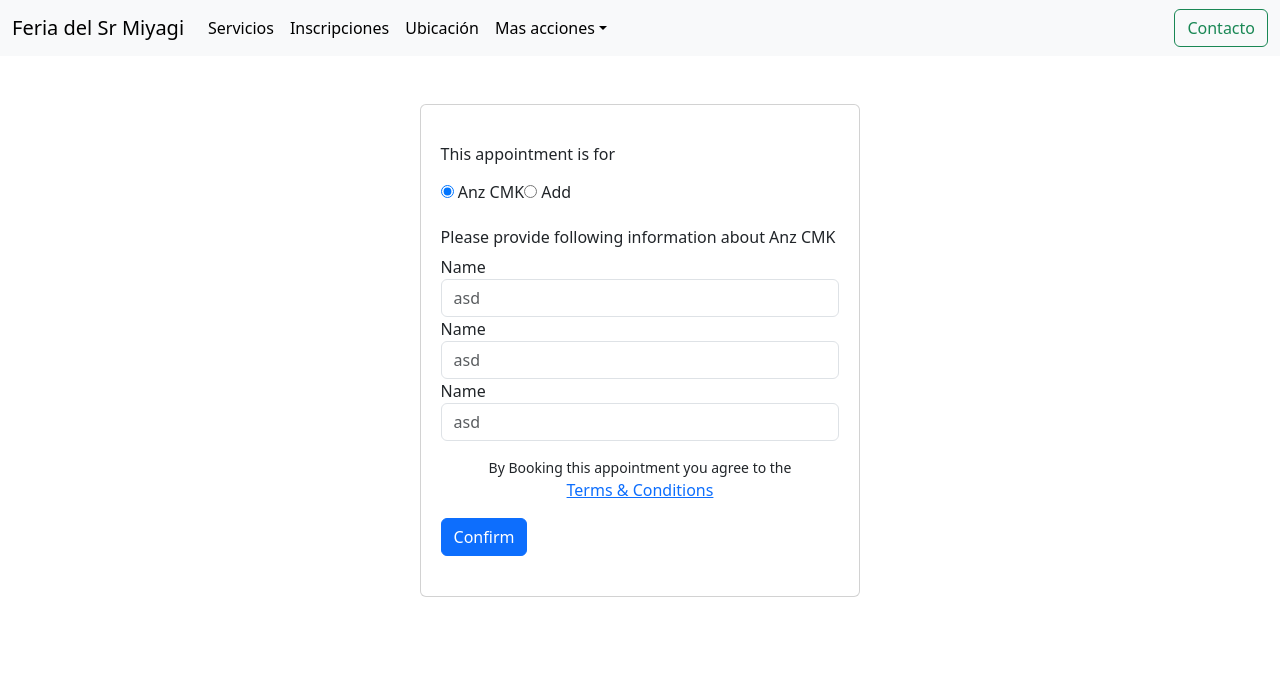
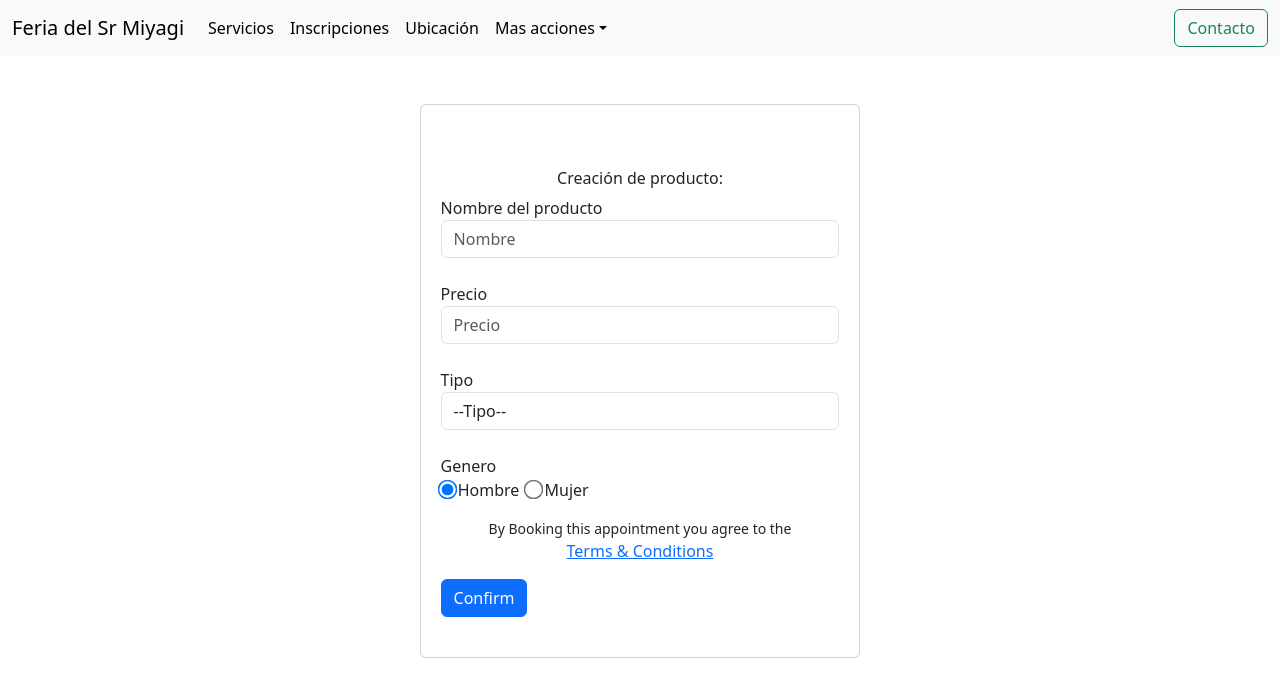
Before and after one commit to KenMiyagi/Sr-Miyagi-Project, a React (Vite) app in the folder client/: page /admin in a window 1280 px wide. Shown: the top 696 px of the page. Built offline with nearby package versions, Linux system fonts and the light colour scheme.

Commit message:
AddProducts form at 15%

```diff
--- a/client/src/Components/Admin/AddProducts.jsx
+++ b/client/src/Components/Admin/AddProducts.jsx
@@ -5,32 +5,50 @@ const AddProducts = () => {
         <div class="container mt-5 mb-5 d-flex justify-content-center">
             <div class="card px-1 py-4">
                 <div class="card-body">
-                    <h6 class="card-title mb-3">This appointment is for</h6>
-                    <div class="d-flex flex-row">
-                        <label class="radio mr-1">
-                            <input type="radio" name="add" value="anz" checked/>
-                            <span>
-                                <i class="fa fa-user"></i> Anz CMK
-                            </span>
-                        </label>
-                        <label class="radio">
-                            <input type="radio" name="add" value="add"/>
-                            <span>
-                                <i class="fa fa-plus-circle"></i> Add
-                            </span>
-                        </label>
-                    </div>
-                    <h6 class="information mt-4">Please provide following information about Anz CMK</h6>
+                    <h6 class="information mt-4 d-flex justify-content-center">Creación de producto:</h6>
                     <div class="row">
                         <div class="col-sm-12">
                             <div class="form-group">
                                 {/* <!-- <label for="name">Name</label> --> */}
-                                <label for="name">Name</label>
-                                <input class="form-control" type="text" placeholder="asd"/>
+                                <label for="name">Nombre del producto</label>
+                                <input class="form-control" type="text" placeholder="Nombre"/>
                             </div>
                         </div>
+                    </div><br/>
+                    <div class="row">
+                        <div class="col-sm-12">
+                            <div class="form-group">
+                            <label for="name">Precio</label>
+                                <div class="input-group">
+                                    <input class="form-control" type="text" placeholder="Precio"/>
+                                </div>
+                            </div>
+                        </div>
+                    </div><br/>
+                    <label for="name">Tipo</label>
+                        <select id="form_need" name="need" class="form-control" required="required" data-error="Please specify your need.">
+                            <option value="" selected disabled style={{color:"gray"}}>--Tipo--</option>
+                            <option >Request Invoice for order</option>
+                            <option >Request order status</option>
+                            <option >Haven't received cashback yet</option>
+                            <option >Other</option>
+                        </select><br/>
+                        <label for="name">Genero</label>
+                    <div class="d-flex flex-row">
+                        <label class="radio mr-1" style={{paddingRight:"8px"}}>
+                            <input type="radio" name="add" value="anz" style={{scale:"1.5"}} checked/>
+                            <span>
+                                <i class="fa fa-user"></i> Hombre
+                            </span>
+                        </label>
+                        <label class="radio">
+                            <input type="radio" name="add" value="add" style={{scale:"1.5"}}/>
+                            <span>
+                                <i class="fa fa-plus-circle"></i> Mujer
+                            </span>
+                        </label>
                     </div>
-                    <div class="row">
+                   {/*  <div class="row">
                         <div class="col-sm-12">
                             <div class="form-group">
                             <label for="name">Name</label>
@@ -39,17 +57,7 @@ const AddProducts = () => {
                                 </div>
                             </div>
                         </div>
-                    </div>
-                    <div class="row">
-                        <div class="col-sm-12">
-                            <div class="form-group">
-                            <label for="name">Name</label>
-                                <div class="input-group">
-                                    <input class="form-control" type="text" placeholder="asd"/>
-                                </div>
-                            </div>
-                        </div>
-                    </div>
+                    </div><br/> */}
                     <div class="d-flex flex-column text-center px-5 mt-3 mb-3">
                         <small class="agree-text">By Booking this appointment you agree to the</small>
                         <a href="#" class="terms">Terms & Conditions</a>
```
Also changed, not shown: 1 other file (tests, documents, lock files or other folders).
